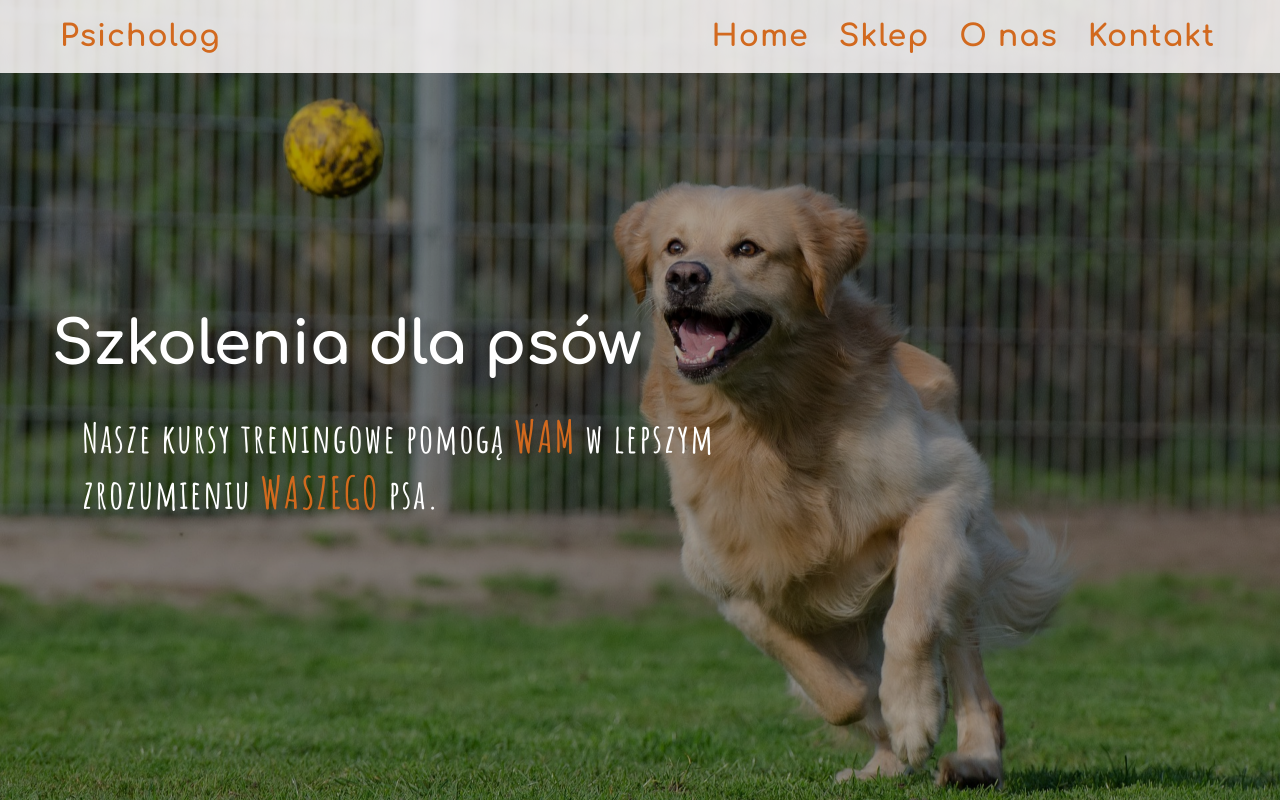
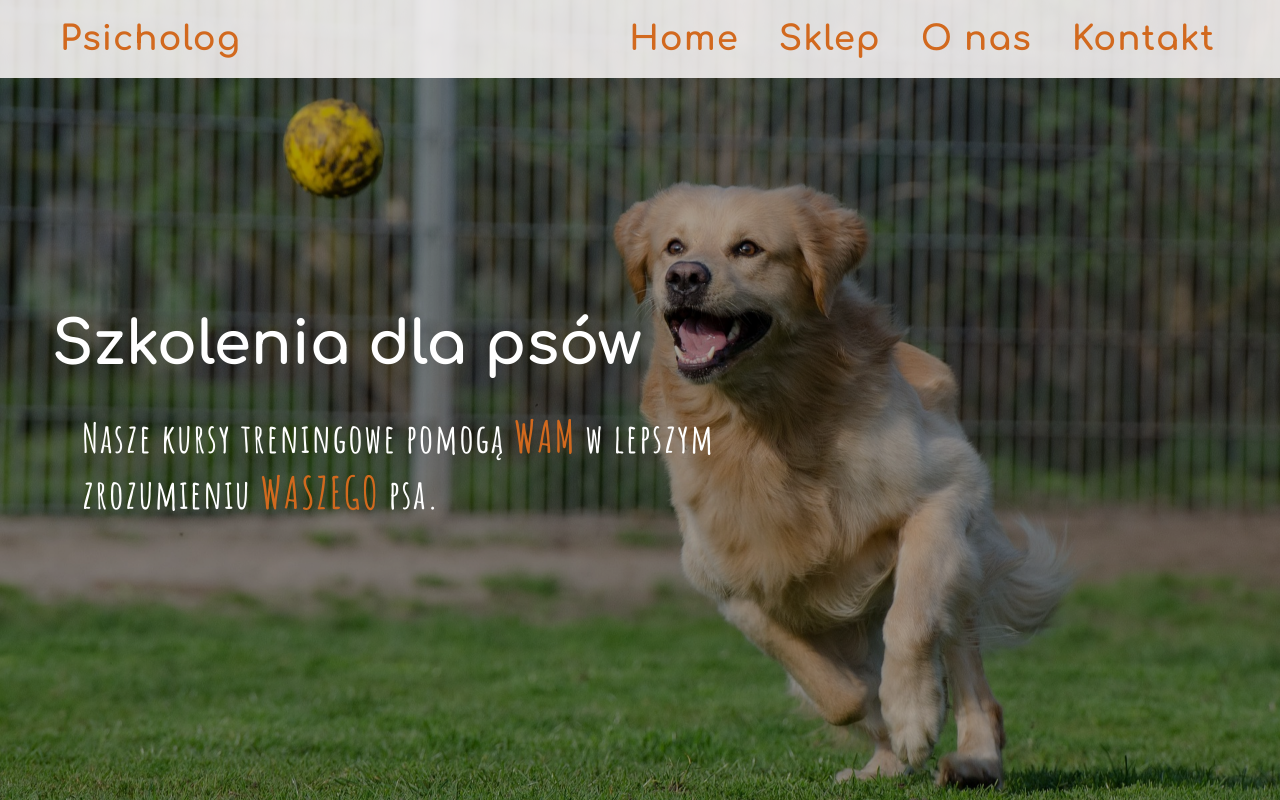
Before and after one commit to Grzegorz1992/DogCoachPage, a website built with Vite: page src/index.html in a window 1280 px wide. Built offline with nearby package versions, Linux system fonts and the light colour scheme.

Commit message:
created header media for min-width 1200px

```diff
--- a/src/style.scss
+++ b/src/style.scss
@@ -222,3 +222,18 @@ body {
 		}
 	}
 }
+
+@media only screen and (min-width: 1200px) {
+	.header {
+		.navbar {
+			.brand-title {
+				font-size: 3.4rem;
+			}
+
+			.navbar-items {
+				gap: 3rem;
+				font-size: 3.4rem;
+			}
+		}
+	}
+}
```
